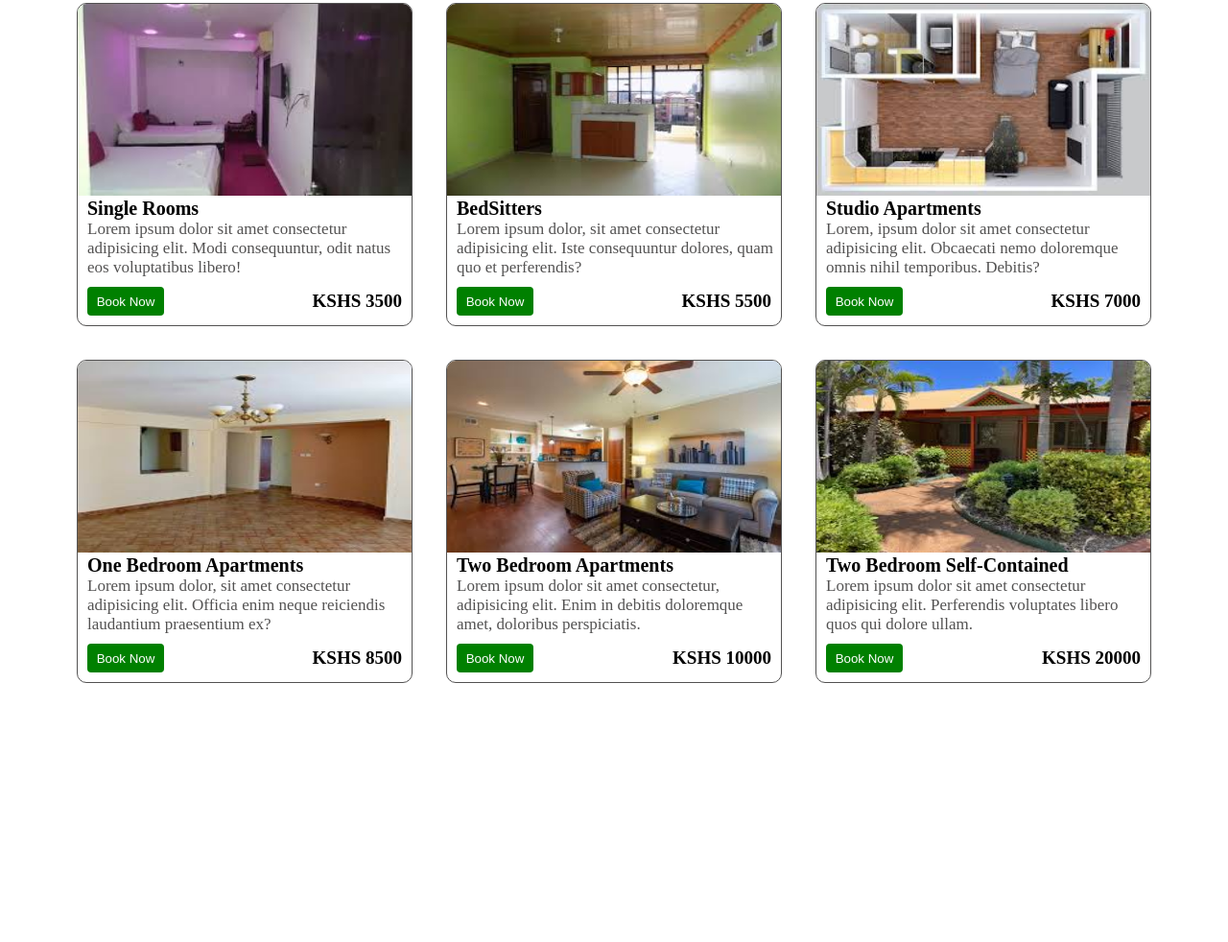
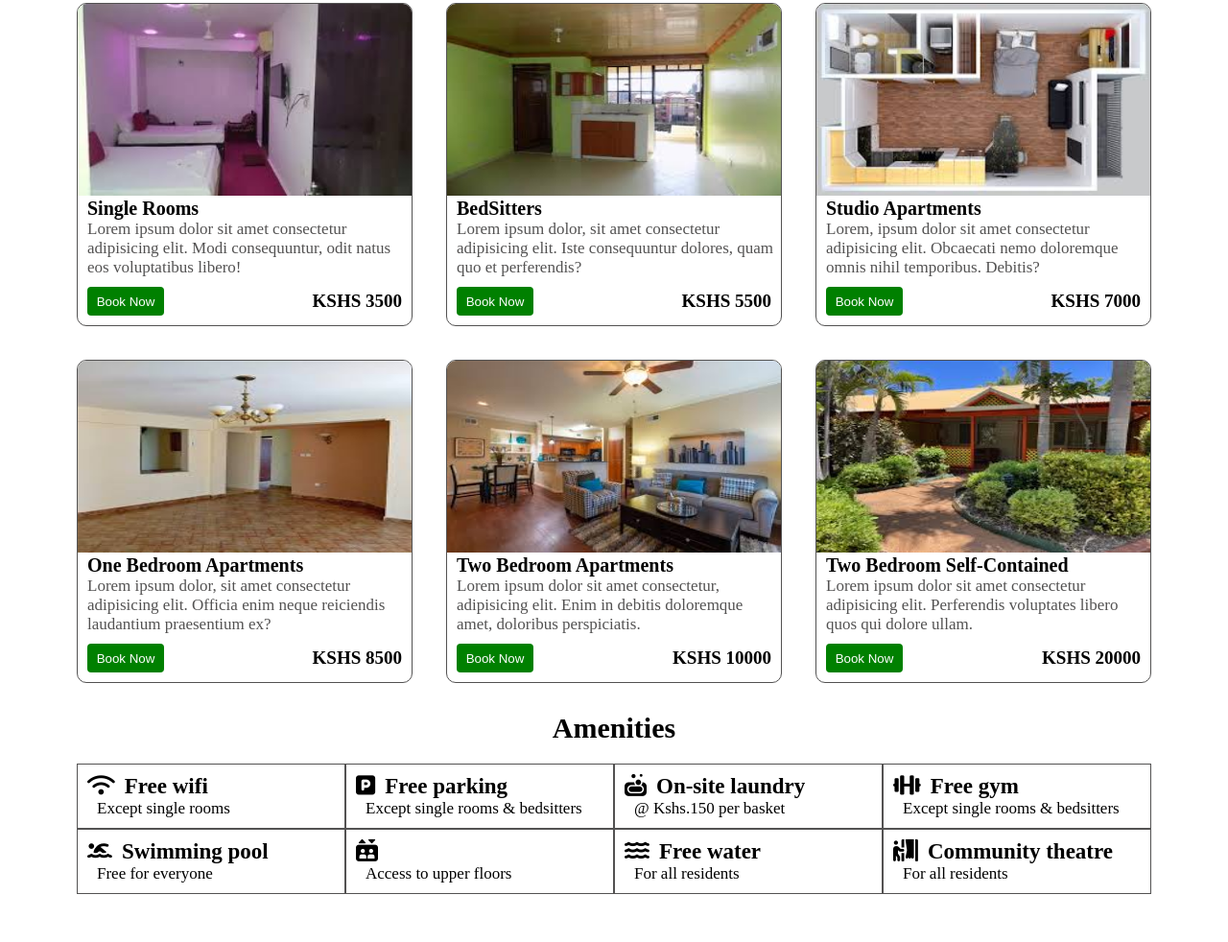
Before and after one commit to salutahmoha/Urban-HAven-Apartment-website, a website: page index.html in a window 1280 px wide. Shown: the part 661-1643 px from the top of the page at 96% size. Before the commit the page ends 1373 px from the top, so only its background shows below. Drawn offline with Linux system fonts and the light colour scheme.

Commit message:
Building the amenities section

```diff
--- a/index.html
+++ b/index.html
@@ -6,6 +6,10 @@
     <meta name="viewport" content="width=device-width, initial-scale=1.0" />
     <title>Urban Haven Apartments</title>
     <link rel="stylesheet" href="style.css" />
+    <link
+      rel="stylesheet"
+      href="https://cdnjs.cloudflare.com/ajax/libs/font-awesome/6.0.0-beta3/css/all.min.css"
+    />
   </head>
   <body>
     <!--Header section-->
@@ -139,5 +143,58 @@
       </div>
     </section>
     <!--End of Available spaces-->
+
+    <!--Amenities Section-->
+    <section class="amenities-section">
+      <div class="amenities">
+        <h2>Amenities</h2>
+        <div class="amenities-container">
+          <div class="amenity">
+            <h4><i class="fa-solid fa-wifi"></i>Free wifi</h4>
+            <p>Except single rooms</p>
+          </div>
+
+          <div class="amenity">
+            <h4><i class="fa-solid fa-square-parking"></i>Free parking</h4>
+            <p>Except single rooms & bedsitters</p>
+          </div>
+
+          <div class="amenity">
+            <h4><i class="fa-solid fa-soap"></i>On-site laundry</h4>
+            <p>@ Kshs.150 per basket</p>
+          </div>
+
+          <div class="amenity">
+            <h4><i class="fa-solid fa-dumbbell"></i>Free gym</h4>
+            <p>Except single rooms & bedsitters</p>
+          </div>
+
+          <div class="amenity">
+            <h4><i class="fa-solid fa-person-swimming"></i>Swimming pool</h4>
+            <p>Free for everyone</p>
+          </div>
+
+          <div class="amenity">
+            <h4><i class="fa-solid fa-elevator"></i></h4>
+            <p>Access to upper floors</p>
+          </div>
+
+          <div class="amenity">
+            <h4><i class="fa-solid fa-water"></i>Free water</h4>
+            <p>For all residents</p>
+          </div>
+
+          <div class="amenity">
+            <h4><i class="fa-solid fa-person-booth"></i>Community theatre</h4>
+            <p>For all residents</p>
+          </div>
+        </div>
+      </div>
+    </section>
+    <!--End of amenities Section-->
+
+
+    </section>
+    <!--End of Contact Us-->
   </body>
 </html>
--- a/style.css
+++ b/style.css
@@ -1,3 +1,4 @@
+
 * {
   margin: 0;
   padding: 0;
@@ -155,3 +156,58 @@ html {
   font-weight: 700;
 }
 /* End of Spaces stylings */
+
+/* Amenities section styling */
+.amenities{
+  padding: 3rem 0;
+}
+
+.amenities h2{
+  font-size: 3rem;
+  text-align: center;
+}
+
+.amenities-container{
+  display: flex;
+  justify-content: center;
+  align-items: center;
+  flex-wrap: wrap;
+  margin: 2rem 2rem;
+}
+
+.amenity{
+  border: 1px solid var(--space-p-color-);
+  width: 28rem;
+  padding: 1rem;
+}
+
+.amenity h4{
+  font-size: 2.3rem;
+}
+
+.amenity p{
+  font-size: 1.7rem;
+  padding-left: 1rem;
+}
+
+.amenity i{
+  padding-right: 1rem;
+}
+
+.contact{
+  background: var(--text-color);
+  color: var(--text-color2);
+}
+
+.contact h2{
+  font-size: 3rem;
+  text-align: center;
+}
+
+.contact-container{
+  display: flex;
+}
+.form{
+  display: block;
+}
+/* End of Amenities section stylings *
```
Also changed, not shown: javascript.svg (deleted).
